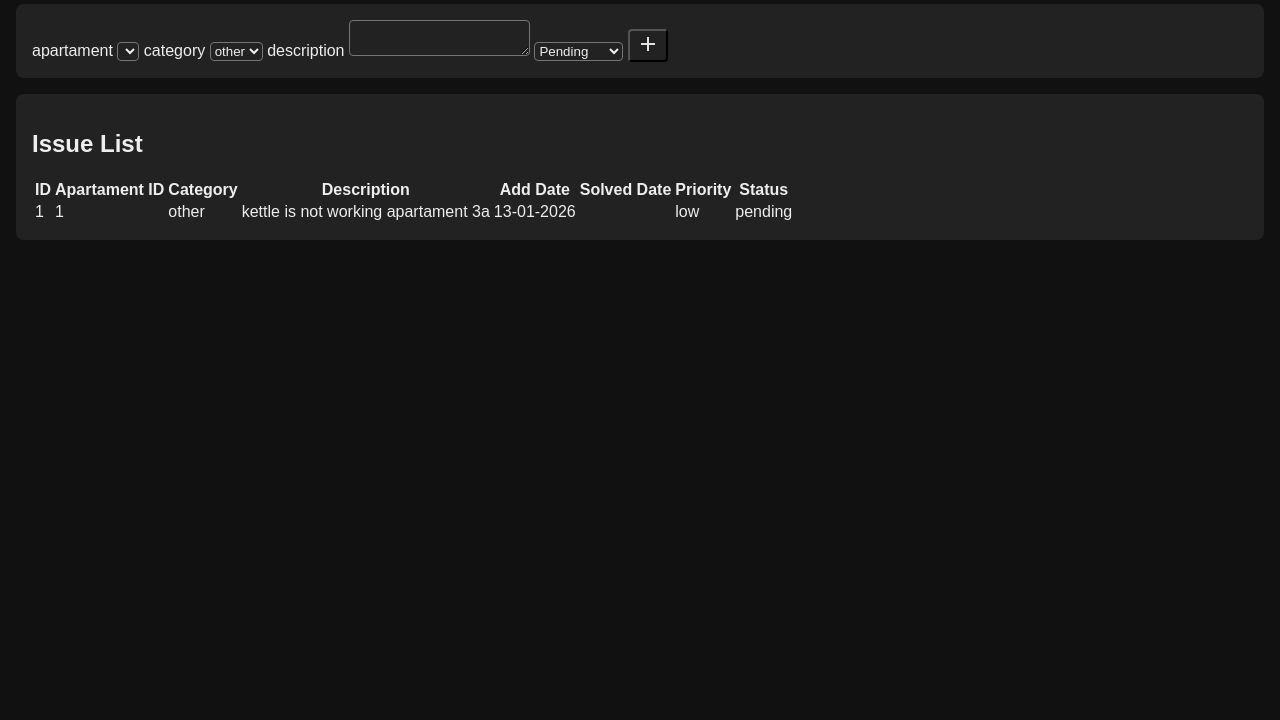
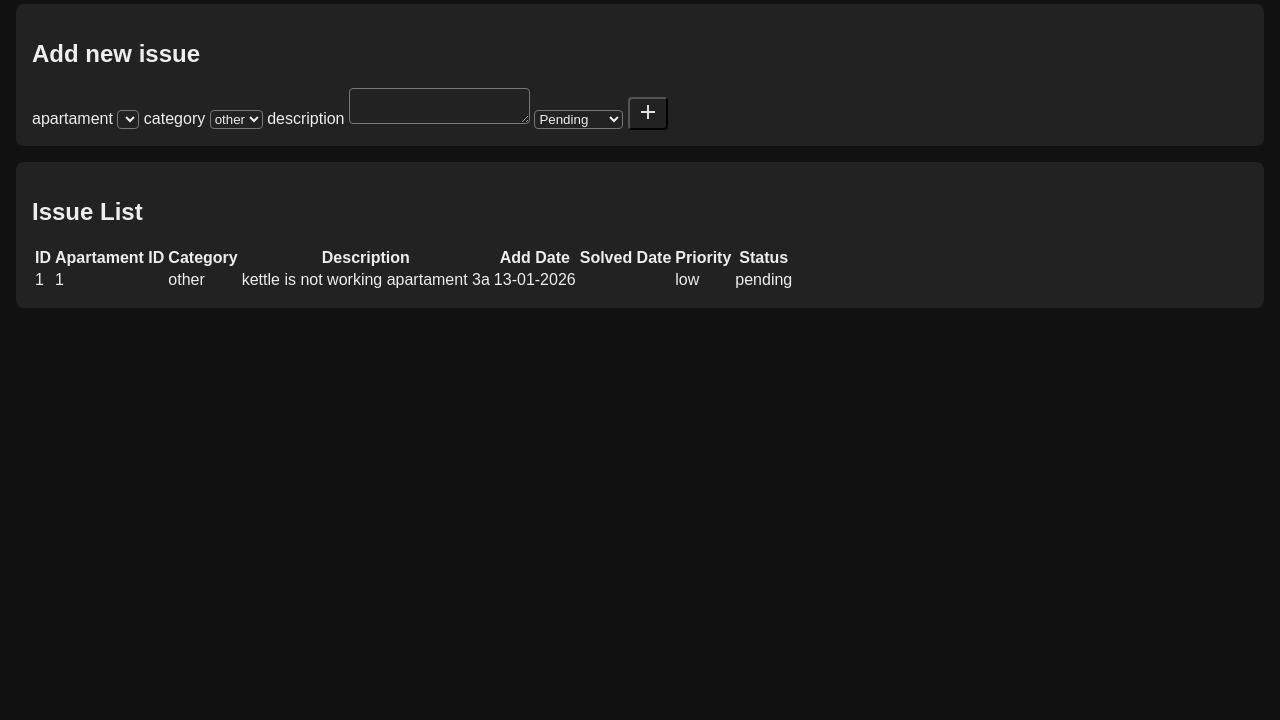
Before and after one commit to Rydzke/maintenceIssueDashboard, a plain HTML site: page index.html in a window 1280 px wide. Shown: the part 80-800 px from the top of the page. Drawn offline with Linux system fonts and the light colour scheme.

Commit message:
add description to form with adding new issue

```diff
--- a/index.html
+++ b/index.html
@@ -12,6 +12,7 @@
     <main>
         <section>
             <form id="addIssue">
+                <h1>Add new issue</h1>
                 <label for="apartament">apartament</label>
                 <select name="apartament" id="apartament">
                     <!-- list All apartament -->
```
